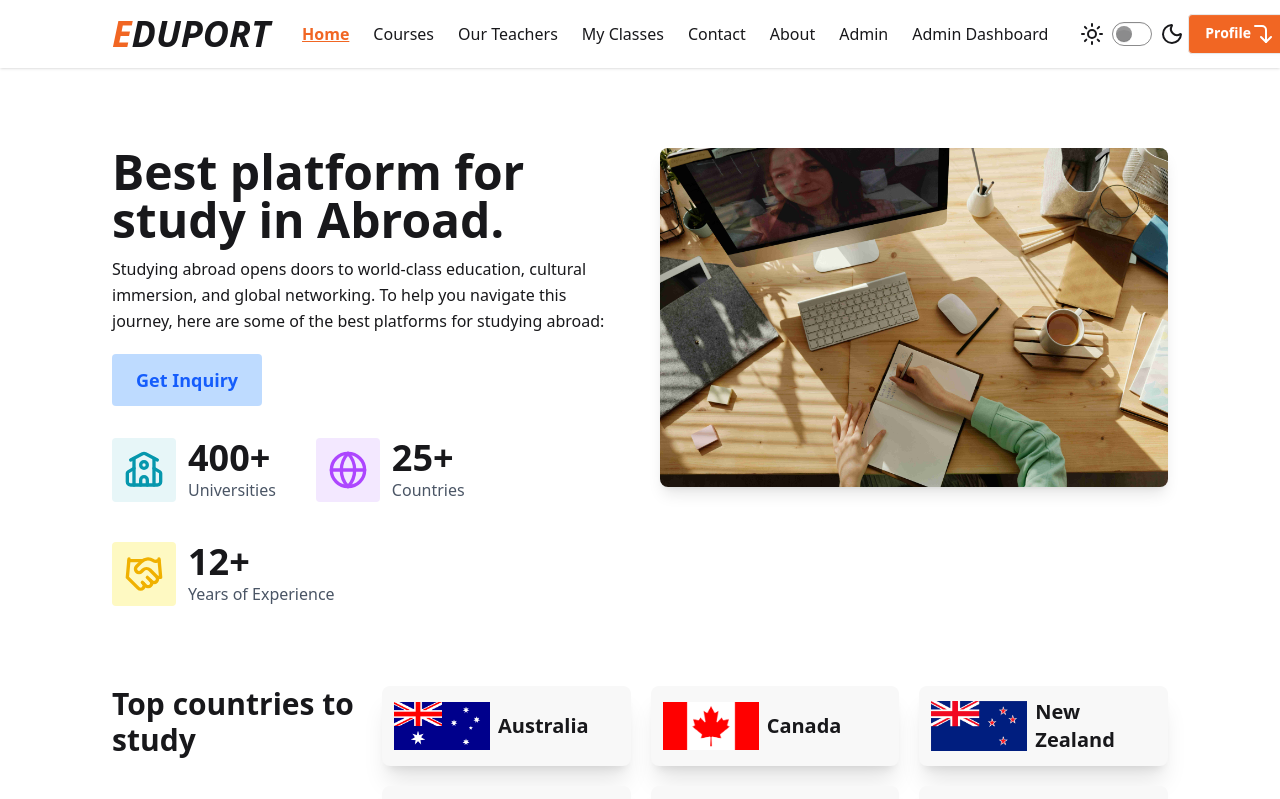
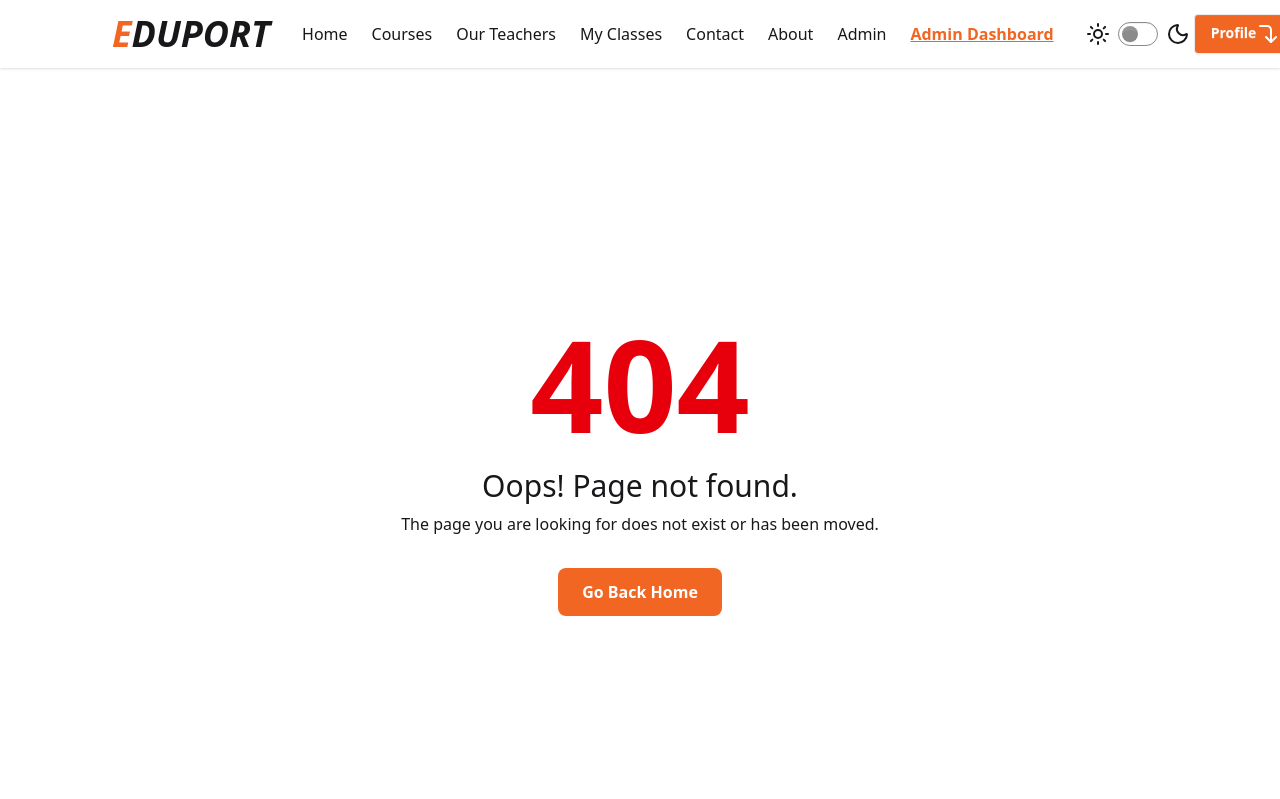
Before and after one commit to rubaiiyat/Learning-management-system-Client, a React (Vite) app: page /admin/dashboard in a window 1280 px wide. Before the commit this address led to /. Shown: the top 799 px of the page. Built offline with nearby package versions, Linux system fonts and the light colour scheme; no server answers.

Commit message:
add errorpage at Admin private route

```diff
--- a/src/Components/Context/AuthProvider.jsx
+++ b/src/Components/Context/AuthProvider.jsx
@@ -75,6 +75,7 @@ const AuthProvider = ({ children }) => {
         email: user.email,
         image: user.photoURL || "",
         gender: "",
+        role: "Student",
       });
       toast.success("Login Successful!");
     } catch (error) {
--- a/src/Components/Routes/PrivateRoutes/AdminRoute.jsx
+++ b/src/Components/Routes/PrivateRoutes/AdminRoute.jsx
@@ -5,6 +5,7 @@ import { useState } from "react";
 import { useEffect } from "react";
 import axios from "axios";
 import { Navigate } from "react-router";
+import ErrorPage from "../../Pages/ErrorPage";
 
 const AdminRoute = ({ children }) => {
   const { user, loading } = useContext(AuthContext);
@@ -31,7 +32,7 @@ const AdminRoute = ({ children }) => {
   }
 
   if (!user || !isAdmin) {
-    return <Navigate to="/" replace />;
+    return <ErrorPage></ErrorPage>;
   }
   return children;
 };
```
